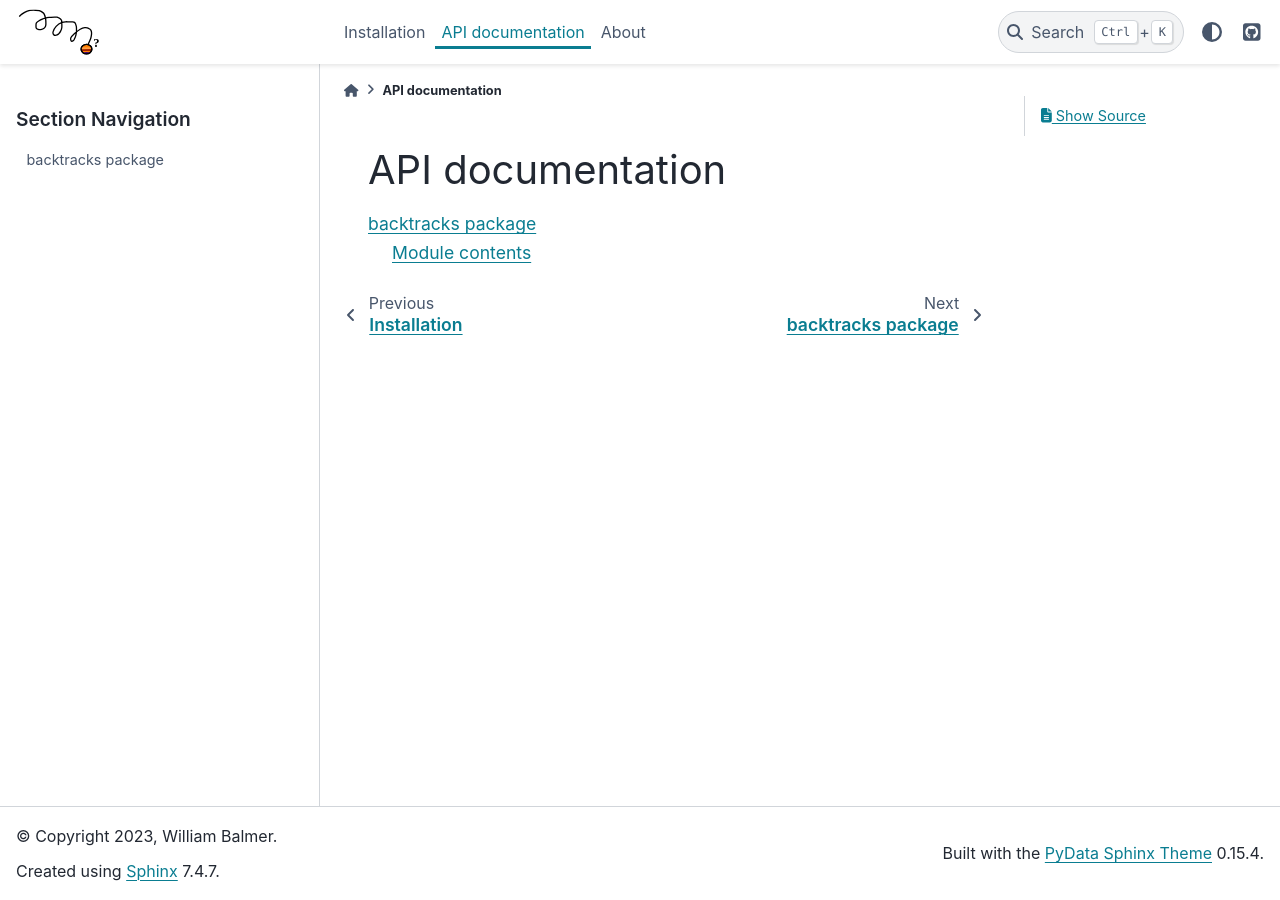
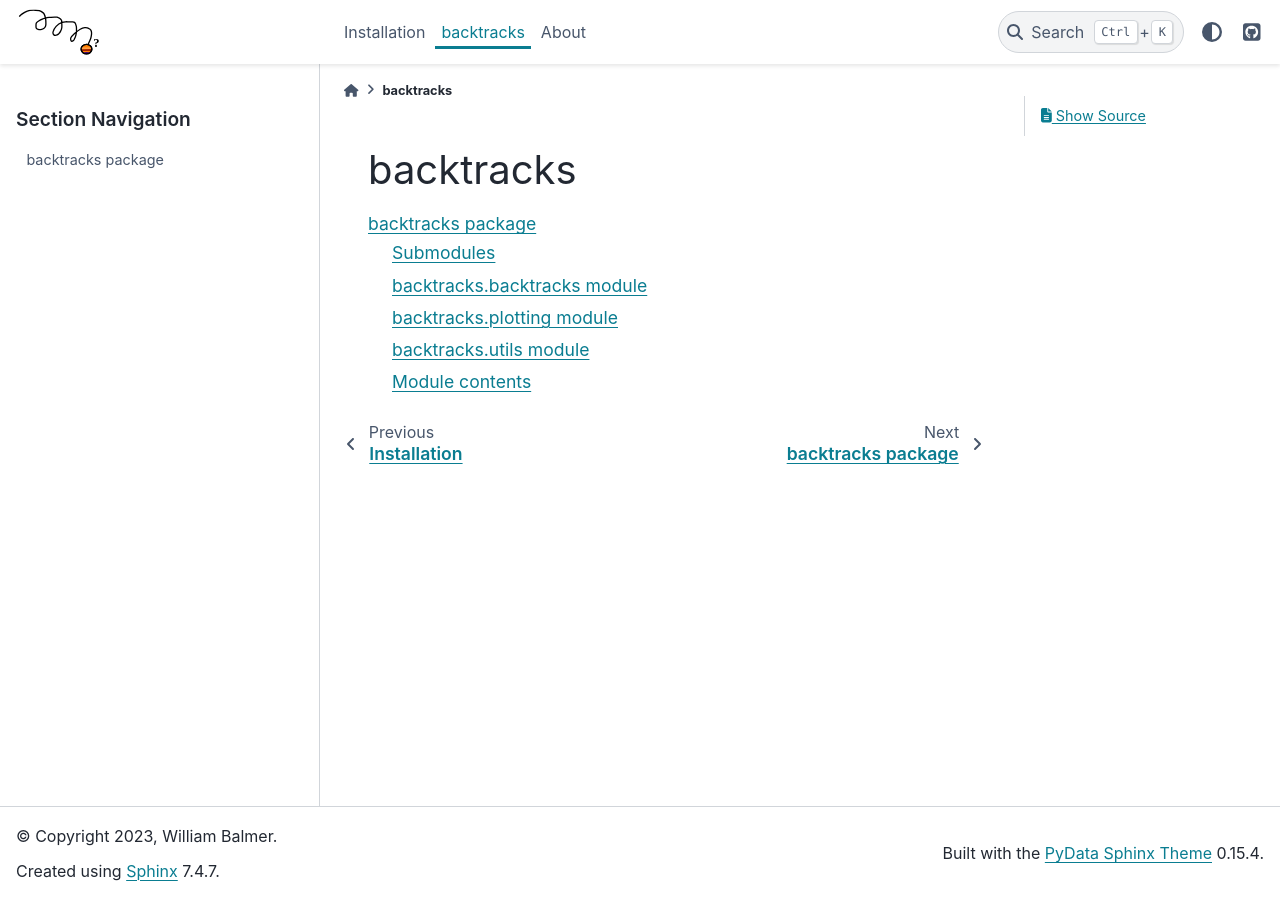
Before and after one commit to wbalmer/backtracks, a Sphinx documentation site: the page built from docs/modules.rst, in a window 1280 px wide. Built offline with Sphinx 7.4.7 and the PyData theme 0.15.4, drawn with Linux system fonts in a browser that asks for light colours; pages that are not in the unit, such as notebooks, are missing from menus.

Commit message:
Add refreshed .rst files

```diff
--- a/docs/backtracks.rst
+++ b/docs/backtracks.rst
@@ -1,5 +1,32 @@
 backtracks package
-================
+==================
+
+Submodules
+----------
+
+backtracks.backtracks module
+----------------------------
+
+.. automodule:: backtracks.backtracks
+   :members:
+   :undoc-members:
+   :show-inheritance:
+
+backtracks.plotting module
+--------------------------
+
+.. automodule:: backtracks.plotting
+   :members:
+   :undoc-members:
+   :show-inheritance:
+
+backtracks.utils module
+-----------------------
+
+.. automodule:: backtracks.utils
+   :members:
+   :undoc-members:
+   :show-inheritance:
 
 Module contents
 ---------------
--- a/docs/modules.rst
+++ b/docs/modules.rst
@@ -1,7 +1,5 @@
-.. _api:
-
-API documentation
-=================
+backtracks
+==========
 
 .. toctree::
    :maxdepth: 4
```
